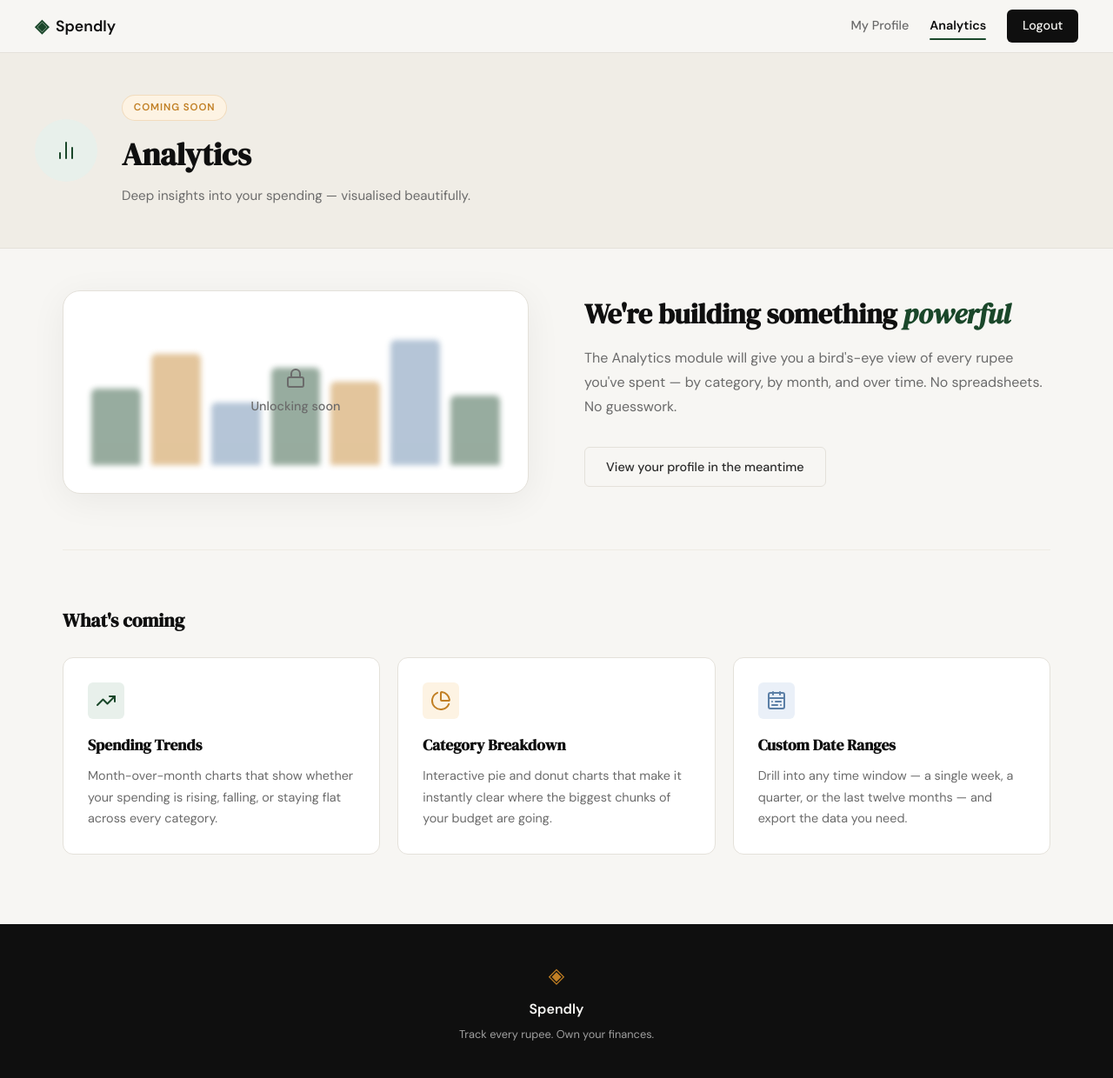
After one commit to nancyp321/expense-tracker, a Flask app: page /analytics in a window 1280 px wide. The commit adds this page. Shown: the whole page at 87% size. Run offline with Flask 3, Linux system fonts and the light colour scheme; the visitor is signed in with stand-in values (Sample User, id 1).

Commit message:
Add coming soon page

```diff
--- a/app.py
+++ b/app.py
@@ -194,6 +194,13 @@ def profile_category(category):
     )
 
 
+@app.route("/analytics")
+def analytics():
+    if not session.get("user_id"):
+        return redirect(url_for("login"))
+    return render_template("analytics.html")
+
+
 @app.route("/expenses/add")
 def add_expense():
     return "Add expense — coming in Step 7"
--- a/static/css/style.css
+++ b/static/css/style.css
@@ -896,3 +896,234 @@ a { color: inherit; text-decoration: none; }
     .settings-grid { grid-template-columns: 1fr; }
     .history-table__desc { display: none; }
 }
+
+/* ------------------------------------------------------------------ */
+/* Navbar active state                                                  */
+/* ------------------------------------------------------------------ */
+
+.nav-links a.nav-active {
+    color: var(--ink);
+    font-weight: 600;
+    position: relative;
+}
+
+.nav-links a.nav-active::after {
+    content: '';
+    position: absolute;
+    bottom: -4px;
+    left: 0;
+    right: 0;
+    height: 2px;
+    background: var(--accent);
+    border-radius: 999px;
+}
+
+/* ------------------------------------------------------------------ */
+/* Analytics page                                                       */
+/* ------------------------------------------------------------------ */
+
+/* --- Header banner --- */
+
+.analytics-header {
+    background: var(--paper-warm);
+    border-bottom: 1px solid var(--border);
+    padding: 3rem 2rem;
+}
+
+.analytics-header__inner {
+    max-width: var(--max-width);
+    margin: 0 auto;
+    display: flex;
+    align-items: center;
+    gap: 1.75rem;
+}
+
+.analytics-header__icon {
+    width: 72px;
+    height: 72px;
+    border-radius: 50%;
+    background: var(--accent-light);
+    color: var(--accent);
+    display: flex;
+    align-items: center;
+    justify-content: center;
+    flex-shrink: 0;
+}
+
+.analytics-header__icon i { width: 32px; height: 32px; }
+
+.analytics-header__badge {
+    display: inline-block;
+    background: var(--accent-2-light);
+    color: var(--accent-2);
+    font-size: 0.72rem;
+    font-weight: 600;
+    letter-spacing: 0.08em;
+    text-transform: uppercase;
+    padding: 0.3rem 0.8rem;
+    border-radius: 999px;
+    margin-bottom: 0.6rem;
+    border: 1px solid color-mix(in srgb, var(--accent-2) 20%, transparent);
+}
+
+.analytics-header__title {
+    font-family: var(--font-display);
+    font-size: clamp(1.6rem, 3vw, 2.25rem);
+    color: var(--ink);
+    margin-bottom: 0.4rem;
+}
+
+.analytics-header__subtitle {
+    font-size: 0.95rem;
+    color: var(--ink-muted);
+}
+
+/* --- Page body --- */
+
+.analytics-section {
+    max-width: var(--max-width);
+    margin: 0 auto;
+    padding: 3rem 2rem 5rem;
+}
+
+/* --- Coming soon two-column layout --- */
+
+.analytics-coming-soon {
+    display: grid;
+    grid-template-columns: 1fr 1fr;
+    gap: 4rem;
+    align-items: center;
+    margin-bottom: 4rem;
+    padding-bottom: 4rem;
+    border-bottom: 1px solid var(--border-soft);
+}
+
+/* --- Blurred chart preview graphic --- */
+
+.analytics-chart-preview {
+    position: relative;
+    background: var(--paper-card);
+    border: 1px solid var(--border);
+    border-radius: var(--radius-lg);
+    padding: 2.5rem 2rem 2rem;
+    box-shadow: 0 8px 40px rgba(0, 0, 0, 0.06);
+    overflow: hidden;
+}
+
+.chart-bar-group {
+    display: flex;
+    align-items: flex-end;
+    gap: 0.75rem;
+    height: 160px;
+    filter: blur(3px);
+    opacity: 0.45;
+}
+
+.chart-bar {
+    flex: 1;
+    background: var(--accent);
+    border-radius: var(--radius-sm) var(--radius-sm) 0 0;
+    min-height: 20px;
+}
+
+.chart-bar--2 { background: var(--accent-2); }
+.chart-bar--3 { background: #5b7fa6; }
+
+.chart-overlay {
+    position: absolute;
+    inset: 0;
+    display: flex;
+    flex-direction: column;
+    align-items: center;
+    justify-content: center;
+    gap: 0.6rem;
+    color: var(--ink-muted);
+    font-size: 0.9rem;
+    font-weight: 500;
+}
+
+.chart-overlay i { width: 28px; height: 28px; color: var(--ink-faint); }
+
+/* --- Copy side --- */
+
+.analytics-coming-soon__title {
+    font-family: var(--font-display);
+    font-size: clamp(1.6rem, 2.5vw, 2.1rem);
+    color: var(--ink);
+    line-height: 1.2;
+    margin-bottom: 1.1rem;
+}
+
+.analytics-coming-soon__title em {
+    font-style: italic;
+    color: var(--accent);
+}
+
+.analytics-coming-soon__desc {
+    font-size: 1rem;
+    color: var(--ink-muted);
+    line-height: 1.75;
+    margin-bottom: 2rem;
+}
+
+/* --- Preview cards --- */
+
+.analytics-preview-heading {
+    font-family: var(--font-display);
+    font-size: 1.35rem;
+    color: var(--ink);
+    margin-bottom: 1.5rem;
+}
+
+.analytics-preview-grid {
+    display: grid;
+    grid-template-columns: repeat(3, 1fr);
+    gap: 1.25rem;
+}
+
+.analytics-preview-card {
+    background: var(--paper-card);
+    border: 1px solid var(--border);
+    border-radius: var(--radius-md);
+    padding: 1.75rem;
+}
+
+.analytics-preview-card__icon {
+    width: 42px;
+    height: 42px;
+    border-radius: var(--radius-sm);
+    display: flex;
+    align-items: center;
+    justify-content: center;
+    margin-bottom: 1rem;
+}
+
+.analytics-preview-card__icon i { width: 20px; height: 20px; }
+
+.analytics-preview-card__icon--green { background: var(--accent-light); color: var(--accent); }
+.analytics-preview-card__icon--amber { background: var(--accent-2-light); color: var(--accent-2); }
+.analytics-preview-card__icon--blue  { background: #eaf0f8; color: #5b7fa6; }
+
+.analytics-preview-card__title {
+    font-family: var(--font-display);
+    font-size: 1.1rem;
+    color: var(--ink);
+    margin-bottom: 0.6rem;
+}
+
+.analytics-preview-card__body {
+    font-size: 0.9rem;
+    color: var(--ink-muted);
+    line-height: 1.7;
+}
+
+/* --- Responsive --- */
+
+@media (max-width: 900px) {
+    .analytics-coming-soon { grid-template-columns: 1fr; gap: 2.5rem; }
+    .analytics-preview-grid { grid-template-columns: 1fr; }
+}
+
+@media (max-width: 600px) {
+    .analytics-header__inner { flex-direction: column; text-align: center; }
+}
--- /dev/null
+++ b/templates/analytics.html
@@ -0,0 +1,103 @@
+{% extends "base.html" %}
+{% block title %}Analytics — Spendly{% endblock %}
+
+{% block content %}
+
+<section class="analytics-header">
+  <div class="analytics-header__inner">
+    <div class="analytics-header__icon">
+      <i data-lucide="bar-chart-2"></i>
+    </div>
+    <div>
+      <div class="analytics-header__badge">Coming Soon</div>
+      <h1 class="analytics-header__title">Analytics</h1>
+      <p class="analytics-header__subtitle">
+        Deep insights into your spending — visualised beautifully.
+      </p>
+    </div>
+  </div>
+</section>
+
+<section class="analytics-section">
+
+  <div class="analytics-coming-soon">
+    <div class="analytics-coming-soon__graphic">
+      <div class="analytics-chart-preview">
+        <div class="chart-bar-group">
+          <div class="chart-bar" style="height: 55%"></div>
+          <div class="chart-bar chart-bar--2" style="height: 80%"></div>
+          <div class="chart-bar chart-bar--3" style="height: 45%"></div>
+          <div class="chart-bar" style="height: 70%"></div>
+          <div class="chart-bar chart-bar--2" style="height: 60%"></div>
+          <div class="chart-bar chart-bar--3" style="height: 90%"></div>
+          <div class="chart-bar" style="height: 50%"></div>
+        </div>
+        <div class="chart-overlay">
+          <i data-lucide="lock"></i>
+          <span>Unlocking soon</span>
+        </div>
+      </div>
+    </div>
+
+    <div class="analytics-coming-soon__body">
+      <h2 class="analytics-coming-soon__title">
+        We're building something <em>powerful</em>
+      </h2>
+      <p class="analytics-coming-soon__desc">
+        The Analytics module will give you a bird's-eye view of every
+        rupee you've spent — by category, by month, and over time.
+        No spreadsheets. No guesswork.
+      </p>
+      <a href="{{ url_for('profile') }}" class="btn-ghost">
+        View your profile in the meantime
+      </a>
+    </div>
+  </div>
+
+  <h2 class="analytics-preview-heading">What's coming</h2>
+
+  <div class="analytics-preview-grid">
+
+    <div class="analytics-preview-card">
+      <div class="analytics-preview-card__icon analytics-preview-card__icon--green">
+        <i data-lucide="trending-up"></i>
+      </div>
+      <h3 class="analytics-preview-card__title">Spending Trends</h3>
+      <p class="analytics-preview-card__body">
+        Month-over-month charts that show whether your spending is rising,
+        falling, or staying flat across every category.
+      </p>
+    </div>
+
+    <div class="analytics-preview-card">
+      <div class="analytics-preview-card__icon analytics-preview-card__icon--amber">
+        <i data-lucide="pie-chart"></i>
+      </div>
+      <h3 class="analytics-preview-card__title">Category Breakdown</h3>
+      <p class="analytics-preview-card__body">
+        Interactive pie and donut charts that make it instantly clear
+        where the biggest chunks of your budget are going.
+      </p>
+    </div>
+
+    <div class="analytics-preview-card">
+      <div class="analytics-preview-card__icon analytics-preview-card__icon--blue">
+        <i data-lucide="calendar-range"></i>
+      </div>
+      <h3 class="analytics-preview-card__title">Custom Date Ranges</h3>
+      <p class="analytics-preview-card__body">
+        Drill into any time window — a single week, a quarter, or the
+        last twelve months — and export the data you need.
+      </p>
+    </div>
+
+  </div>
+
+</section>
+
+{% endblock %}
+
+{% block scripts %}
+<script src="https://unpkg.com/lucide@latest"></script>
+<script>lucide.createIcons();</script>
+{% endblock %}
--- a/templates/base.html
+++ b/templates/base.html
@@ -20,7 +20,8 @@
             </a>
             <div class="nav-links">
                 {% if session.user_id %}
-                  <a href="{{ url_for('profile') }}">My Profile</a>
+                  <a href="{{ url_for('profile') }}"{% if request.endpoint in ('profile', 'profile_history', 'profile_edit', 'profile_password', 'profile_category') %} class="nav-active"{% endif %}>My Profile</a>
+                  <a href="{{ url_for('analytics') }}"{% if request.endpoint == 'analytics' %} class="nav-active"{% endif %}>Analytics</a>
                   <a href="{{ url_for('logout') }}" class="nav-cta">Logout</a>
                 {% else %}
                   <a href="{{ url_for('login') }}">Sign in</a>
```
